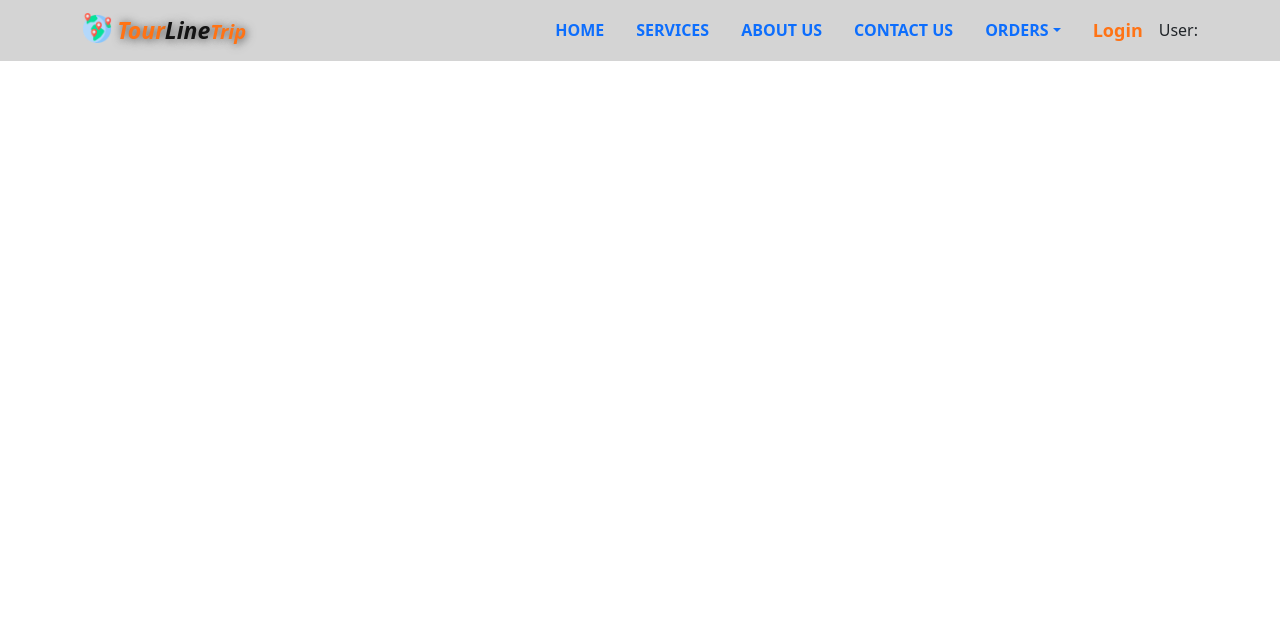
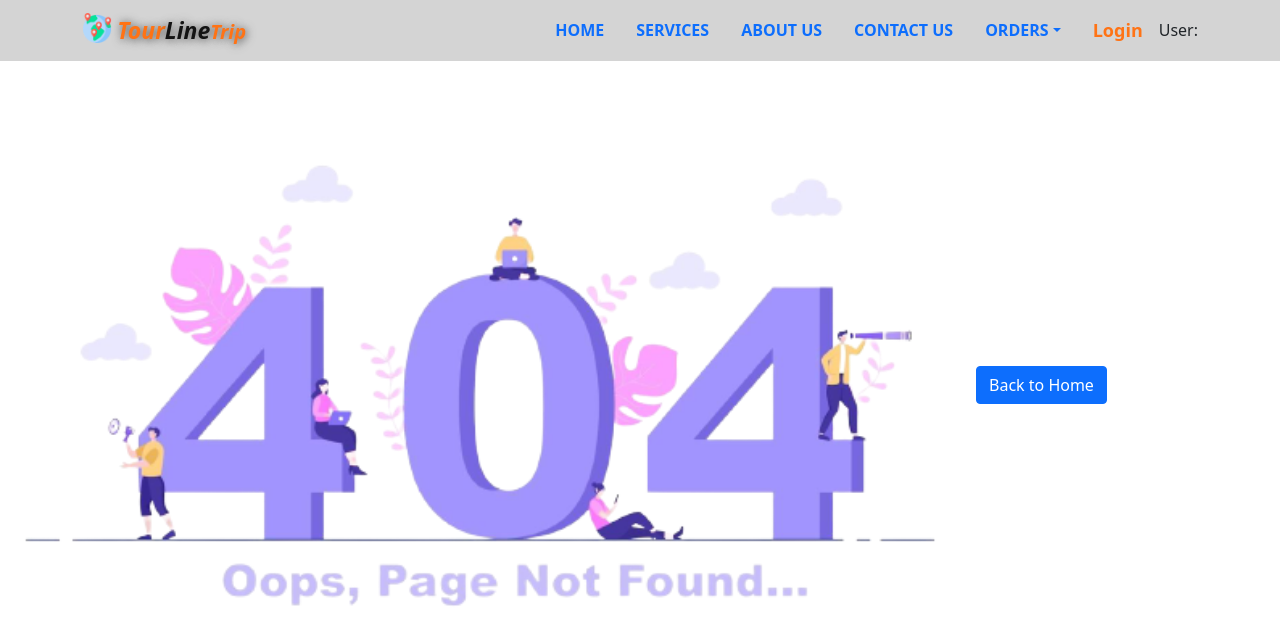
Before and after one commit to showkhin1997/tour-line-trip-client-side, a React (Create React App) app: page /about in a window 1280 px wide. Shown: the top 644 px of the page. Built offline with nearby package versions, Linux system fonts and the light colour scheme; no server answers.

Commit message:
not found page added

```diff
--- a/src/App.js
+++ b/src/App.js
@@ -7,6 +7,8 @@ import AddNewService from './components/AddNewService/AddNewService';
 import Login from './components/Login/Login/Login';
 import AuthProvider from './context/AuthProvider';
 import PrivateRoute from './components/Login/PrivateRoute/PrivateRoute';
+import PlaceOrder from './components/PlaceOrder/PlaceOrder';
+import NotFound from './components/NotFound/NotFound';
 
 function App() {
   return (
@@ -24,8 +26,14 @@ function App() {
             <PrivateRoute path="/addnewservice">
               <AddNewService></AddNewService>
             </PrivateRoute>
+            <PrivateRoute path="/placeorder/:serviceId">
+              <PlaceOrder></PlaceOrder>
+            </PrivateRoute>
             <Route path="/login">
               <Login></Login>
+            </Route>
+            <Route path="*">
+              <NotFound></NotFound>
             </Route>
           </Switch>
         </Router>
--- /dev/null
+++ b/src/components/NotFound/NotFound.js
@@ -0,0 +1,16 @@
+import React from 'react';
+import { Link } from 'react-router-dom';
+import notFound from '../../images/404.png';
+
+const NotFound = () => {
+    return (
+        <div className="mt-5">
+            <img className="mx-auto w-75" src={notFound} alt="" />
+            <Link to="/home">
+                <button type="button" class="btn btn-primary ms-3">Back to Home</button>
+            </Link>
+        </div>
+    );
+};
+
+export default NotFound;
--- /dev/null
+++ b/src/components/PlaceOrder/PlaceOrder.js
@@ -0,0 +1,12 @@
+import React from 'react';
+import { useParams } from 'react-router';
+
+const PlaceOrder = () => {
+    return (
+        <div>
+            <h2>This is place order</h2>
+        </div>
+    );
+};
+
+export default PlaceOrder;
```
Also changed, not shown: src/images/404.png (added).
